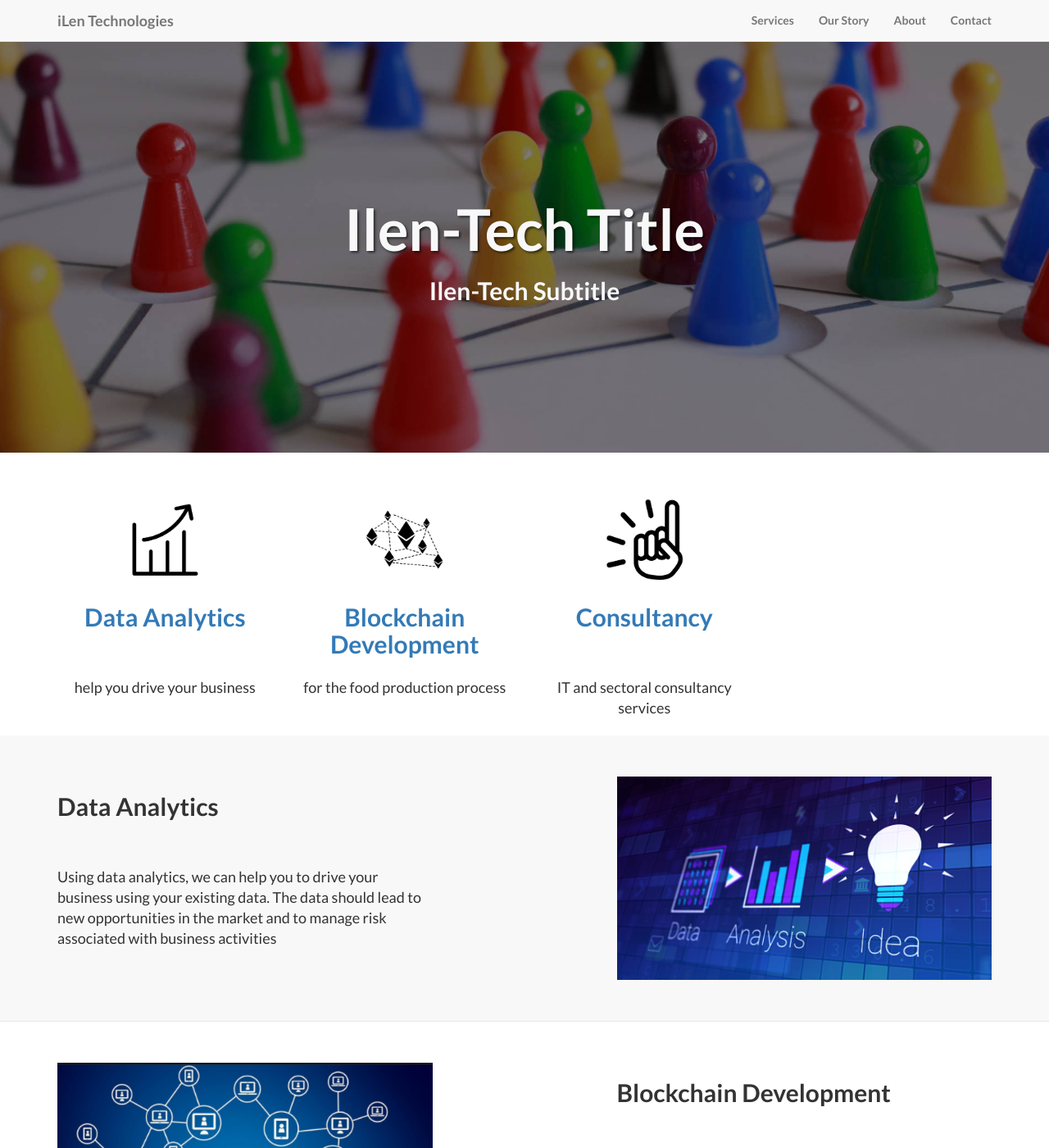
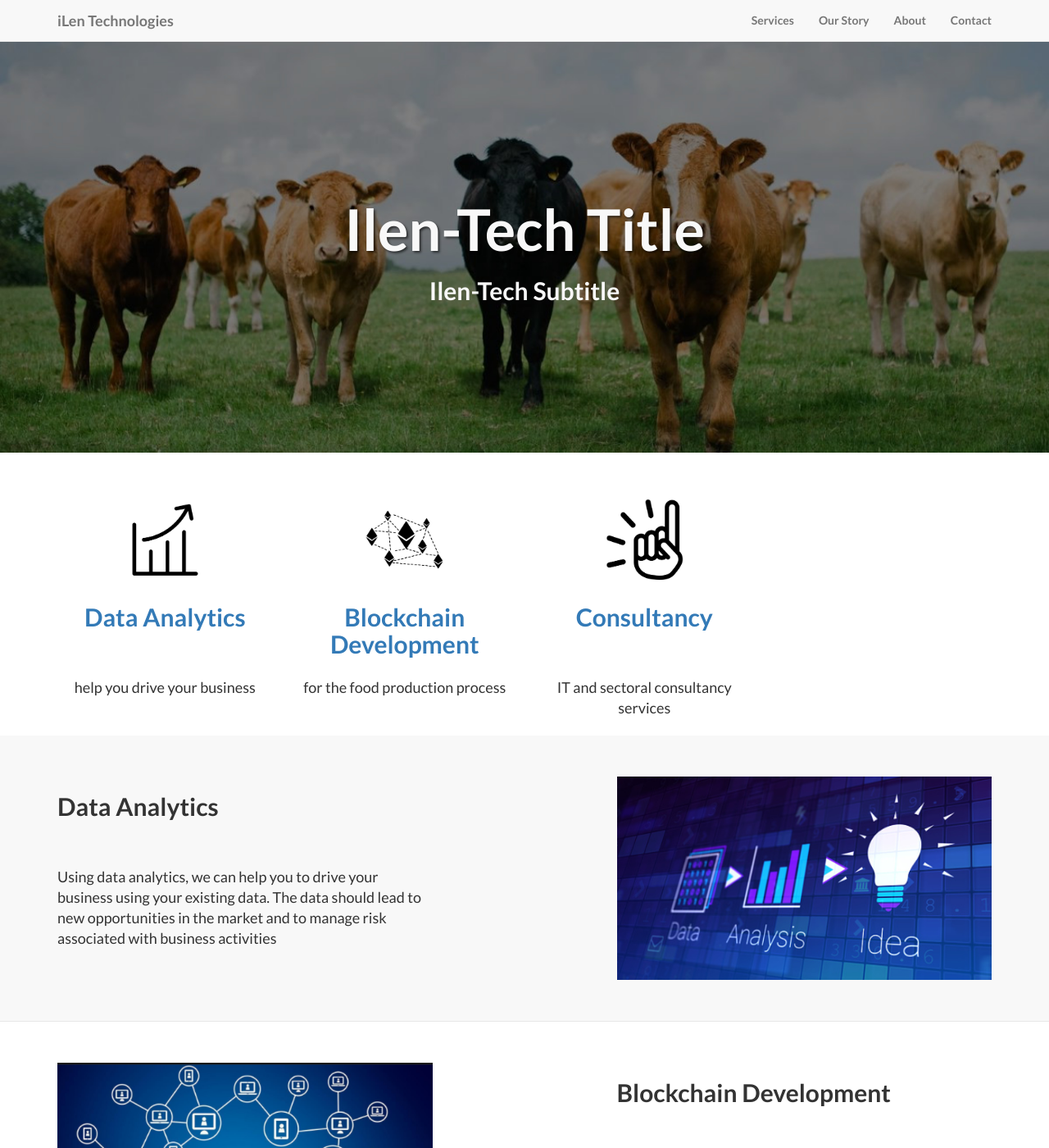
Before and after one commit to fluquid/ilen-tech, a Jekyll site: the page built from index.html, in a window 1280 px wide and 1400 px high. Shown: the whole window at 82% size. Built offline with Jekyll 4.4.1, drawn with Linux system fonts in a browser that asks for light colours.

Commit message:
cows header image

```diff
--- a/css/landing-page.css
+++ b/css/landing-page.css
@@ -37,7 +37,8 @@
     color: #f8f8f8;
     /* background: url(../img/intro-bg.jpg) no-repeat center center; */
     /* background: url(../img/pexels-photo-106344_1900.jpeg) no-repeat center center; */
-    background: url(../img/play-stone-network-networked-interactive-163064_1900.jpeg) no-repeat center center;
+    /* background: url(../img/play-stone-network-networked-interactive-163064_1900.jpeg) no-repeat center center; */
+    background: url(../img/cows.jpg) no-repeat center center;
     background-size: cover;
 }
 
```
Also changed, not shown: Readme.md, img/cows.jpg (added).
